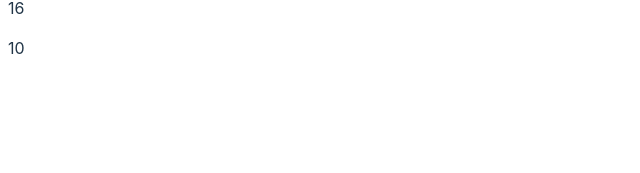
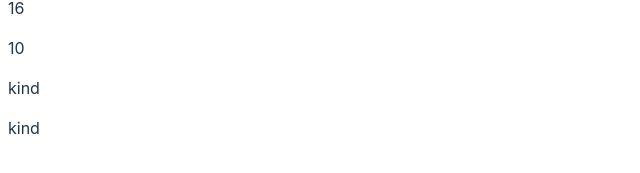
Before and after one commit to Iannn-dx/react-app, a React (Vite) app: page / in a window 1280 px wide. Shown: the part 495-668 px from the top of the page, without its empty margins (0-640 px from the left). Built offline with nearby package versions, Linux system fonts and the light colour scheme.

Commit message:
day 3: includes, filter, some

```diff
--- a/src/lessons/arrayFunctions.tsx
+++ b/src/lessons/arrayFunctions.tsx
@@ -27,7 +27,62 @@ export default function Day2Arrays() {
         return numbers.filter(numbers => numbers % 2 == 0);
       }
 
+      const words = [
+        {
+          id:1,
+          word: "hello"
+        },
+        {
+          id:2,
+          word: "world"
+        },
+        {
+          id:3,
+          word: "kind"
+        },
+        {
+          id:4,
+          word: "polite"
+        },
+        {
+          id:5,
+          word: "kind"
+        },
+      ];
 
+      const lang = [
+        {
+          id: 1,
+          language: "python"
+        },
+        {
+          id: 2,
+          language: "Javascript"
+        },
+        {
+          id: 3,
+          language: "PHP"
+        },
+        {
+          id: 4,
+          language: "Java"
+        },
+        {
+          id: 5,
+          language: "Kotlin"
+        },
+        {
+          id: 6,
+          language: "Typescript"
+        },
+      ];
+      // const sample = () => ()
+
+      // const language = () => {
+      //   return lang.includes(lang => lang.language === "python");
+      // }
+
+      // array of objects uses some, find, filter while includes return a value like bool
 
     // map
     // users.map(users => (
@@ -52,6 +107,16 @@ export default function Day2Arrays() {
            <p>{evenNum().map(numbers => (
             <p key={numbers}>{numbers}</p>
            ))}</p>
+
+           <div>
+            {words.filter(words => words.word == "kind").map(words => (
+              <p key={words.id}>{words.word}</p>
+            ))}
+           </div>
+
+           <div>
+            <p>{lang.includes({language:"python"})}</p>
+           </div>
         </div>
     );
 }
```
